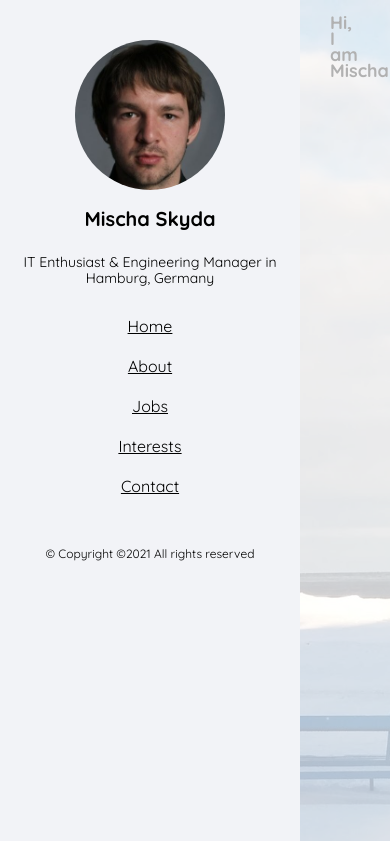
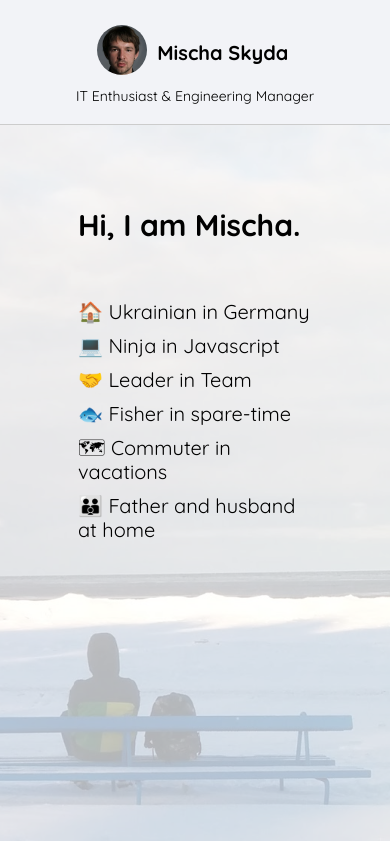
Before and after one commit to mskyda/mskyda.eu, a website: page public/mischa/index.html in a window 390 px wide. Shown: the top 841 px of the page. Drawn offline with Linux system fonts and the light colour scheme.

Commit message:
add mobile version and some content

```diff
--- a/public/mischa/index.html
+++ b/public/mischa/index.html
@@ -12,7 +12,7 @@
         <div class="sidebar-content">
           <img src="./img/mischa.jpg" alt="Mischa Skyda">
           <h1>Mischa Skyda</h1>
-          <h2>IT Enthusiast & Engineering Manager in Hamburg, Germany</h2>
+          <h2>IT Enthusiast & Engineering Manager</h2>
           <ul class="navigation">
             <li><a href="#home">Home</a></li>
             <li><a href="#about">About</a></li>
@@ -20,12 +20,22 @@
             <li><a href="#interests">Interests</a></li>
             <li><a href="#contact">Contact</a></li>
           </ul>
-          &copy; Copyright ©2021 All rights reserved
         </div>
       </aside>
       <ul class="content">
         <li id="home">
-          <h2>Hi, I am Mischa.</h2>
+          <div class="home-bg full-size"></div>
+          <div class="home-content full-size">
+            <h2>Hi, I am Mischa.</h2>
+            <ul>
+              <li>🏠 Ukrainian in Germany</li>
+              <li>💻 Ninja in Javascript</li>
+              <li>🤝 Leader in Team</li>
+              <li>🐟 Fisher in spare-time</li>
+              <li>🗺 Commuter in vacations</li>
+              <li>👪 Father and husband at home</li>
+            </ul>
+          </div>
         </li>
         <li id="about">
           <h2>About</h2>
--- a/public/mischa/style.css
+++ b/public/mischa/style.css
@@ -1,6 +1,6 @@
 html,
 body{
-  font: 12px/16px "Quicksand",Arial,sans-serif;
+  font: 20px/24px "Quicksand",Arial,sans-serif;
   height: 100%;
   min-height: 100%;
   margin: 0;
@@ -12,6 +12,18 @@ a{
 a.active,
 a:hover{
   color: #2c98f0;
+}
+ul{
+  margin: 0;
+  padding: 0;
+  list-style: none;
+}
+.full-size{
+  position: absolute;
+  left: 0;
+  top: 0;
+  right: 0;
+  bottom: 0;
 }
 .main{
   max-width: 1000px;
@@ -35,16 +47,14 @@ a:hover{
 }
 .sidebar h2{
   font: 14px/16px "Quicksand",Arial,sans-serif;
-  margin: 0 0 30px;
+  margin: 0 0 10px;
 }
 .sidebar-content{
   padding: 40px 10px;
   text-align: center;
 }
 .navigation{
-  margin: 0;
-  padding: 0 0 30px;
-  list-style: none;
+  padding: 20px 0;
   font: 16px/20px "Quicksand",Arial,sans-serif;
 }
 .navigation li{
@@ -56,13 +66,51 @@ a:hover{
   float: right;
   width: calc(100% - 300px);
 }
-.content li{
+.content > li{
   padding: 0 30px;
   min-height: 100vh;
   overflow: hidden;
+  position: relative;
 }
-#home{
+.content h2{
+  font: bold 30px/50px "Quicksand",Arial,sans-serif;
+  margin: 0 0 50px;
+}
+.home-bg{
   background: url('./img/bg.jpg') 70% top no-repeat;
   background-size: auto 160%;
   opacity: 30%;
 }
+.home-content{
+  z-index: 2;
+  padding: 200px 20%;
+}
+.home-content li {
+  margin: 0 0 10px;
+}
+@media only screen and (max-width: 800px) {
+  .sidebar{
+    width: 100%;
+    min-height: auto;
+    z-index: 3;
+    border-bottom: 1px solid #ccc;
+  }
+  .sidebar-content{
+    padding: 10px;
+  }
+  .sidebar img{
+    width: 50px;
+    position: relative;
+    top: 15px;
+    right: 5px;
+  }
+  .sidebar h1{
+    display: inline-block;
+  }
+  .navigation{
+    display: none;
+  }
+  .content{
+    width: 100%;
+  }
+}
```
